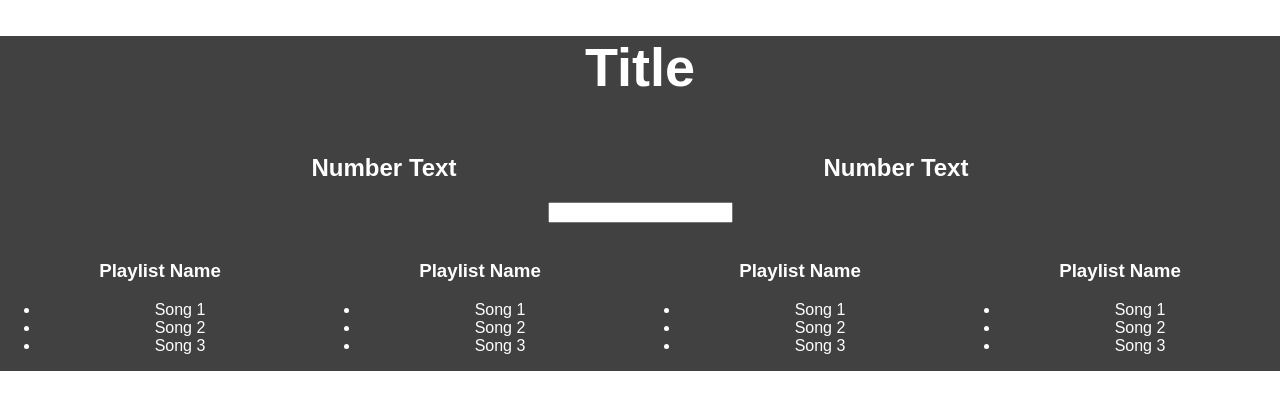
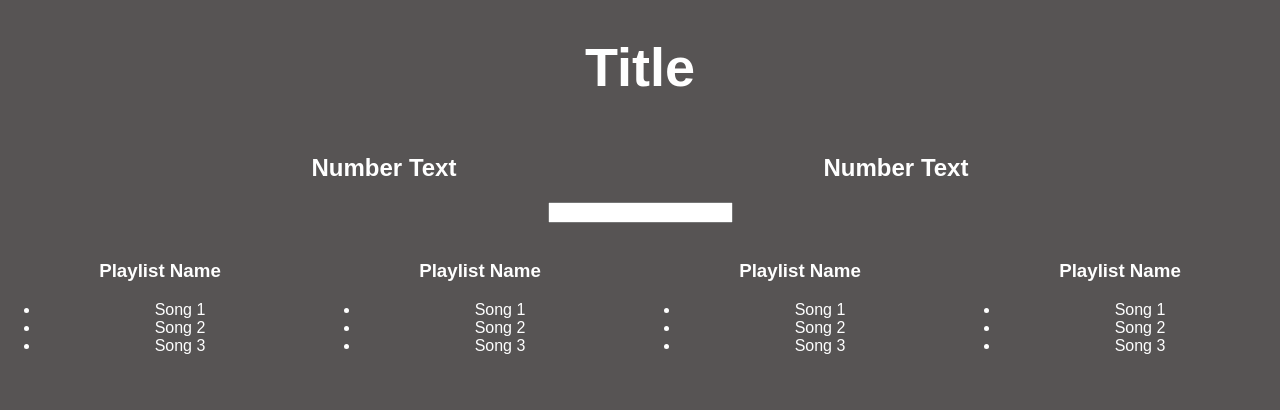
Before and after one commit to MaxDrljic/React-Playlist-Prototyping, a React (Create React App) app: page / in a window 1280 px wide. Shown: the top 410 px of the page. Built offline with nearby package versions, Linux system fonts and the light colour scheme.

Commit message:
CSS Update
Small CSS background update.

```diff
--- a/src/App.css
+++ b/src/App.css
@@ -1,5 +1,4 @@
 .App {
-  background-color: rgb(65, 65, 65);
   text-align: center;
 }
 
@@ -27,3 +26,7 @@
   from { transform: rotate(0deg); }
   to { transform: rotate(360deg); }
 }
+
+body {
+  background-color: rgb(87, 84, 84);
+}
```
